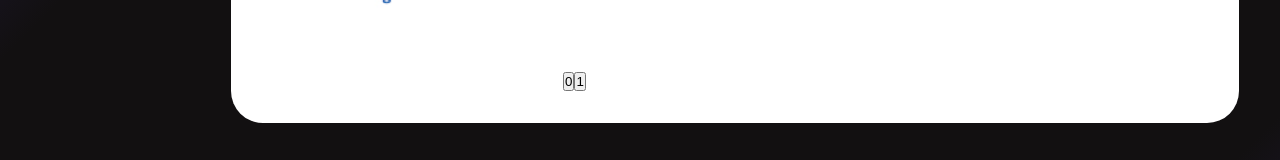
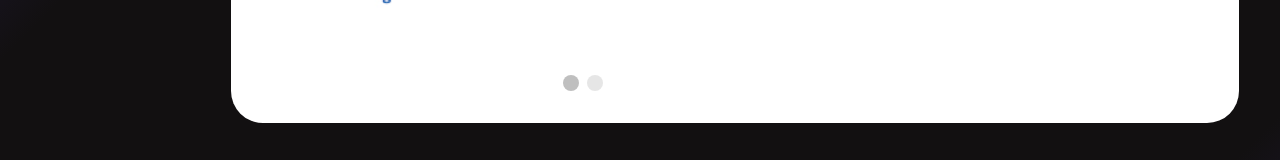
Before and after one commit to Tocco17/portfolio, a Next.js app: page /about/work in a window 1280 px wide. Both pictures are taken after a click on the picture 413 px from the left and 324 px from the top of the page. Shown: the part 383-543 px from the top of the page. Built offline with nearby package versions, Linux system fonts and the light colour scheme.

Commit message:
experience-card

```diff
--- a/app/globals.css
+++ b/app/globals.css
@@ -184,4 +184,33 @@ a{
 .experience .pages{
 	flex-grow: 2;
 }
+
+.page-arrows{
+	display: flex;
+	flex-direction: row;
+	justify-content: start;
+	align-items: start;
+	gap: 0.5rem;
+}
+
+.page-arrow{
+	height: 1rem;
+	width: 1rem;
+	border-radius: 50%;
+	border-style: none;
+	background-color: gray;
+	cursor: pointer;
+}
+
+.page-arrow.hidden{
+	opacity: 0.2;
+}
+
+.page-arrow.active{
+	opacity: 0.5;
+}
+
+.page-arrow:hover{
+	opacity: 1;
+}
 /* ------------------------------------------------- */
--- a/components/layout/Paged.tsx
+++ b/components/layout/Paged.tsx
@@ -38,7 +38,6 @@ export const Paged: NextPage<PagedProps> = ({
 						className={`page-arrow ${index === pageIndex ? 'active' : 'hidden'}`}
 						onClick={handlePageArrowClick(index)}
 					>
-						{index}
 					</button>
 				))
 			}
```
